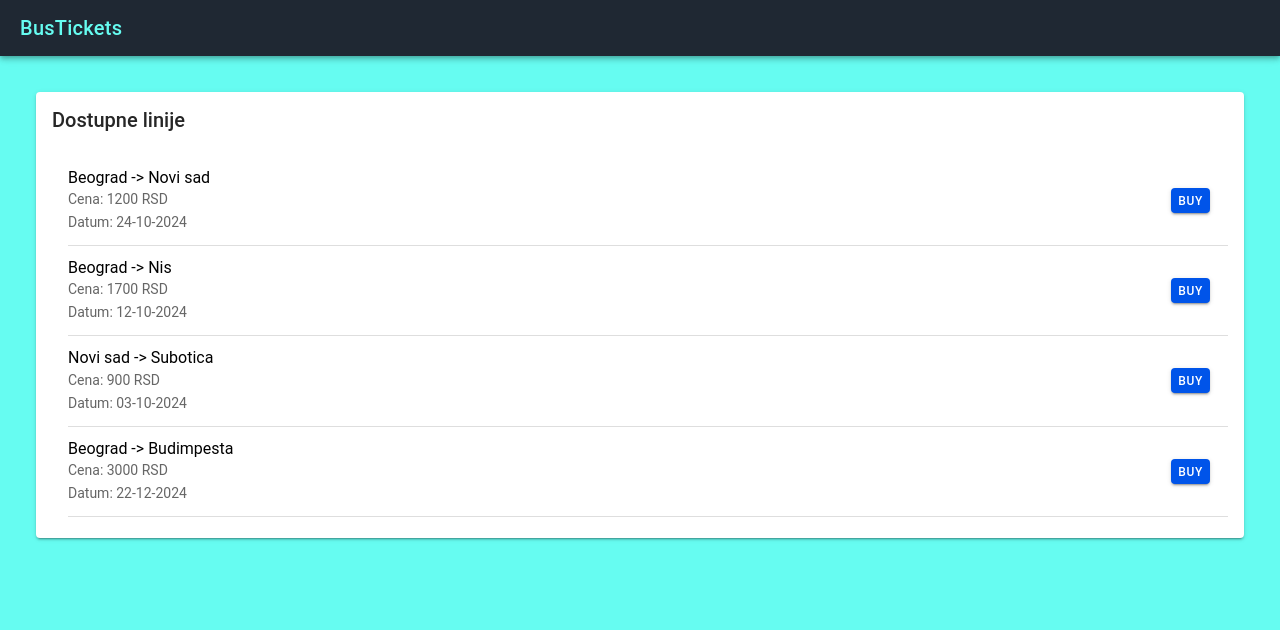
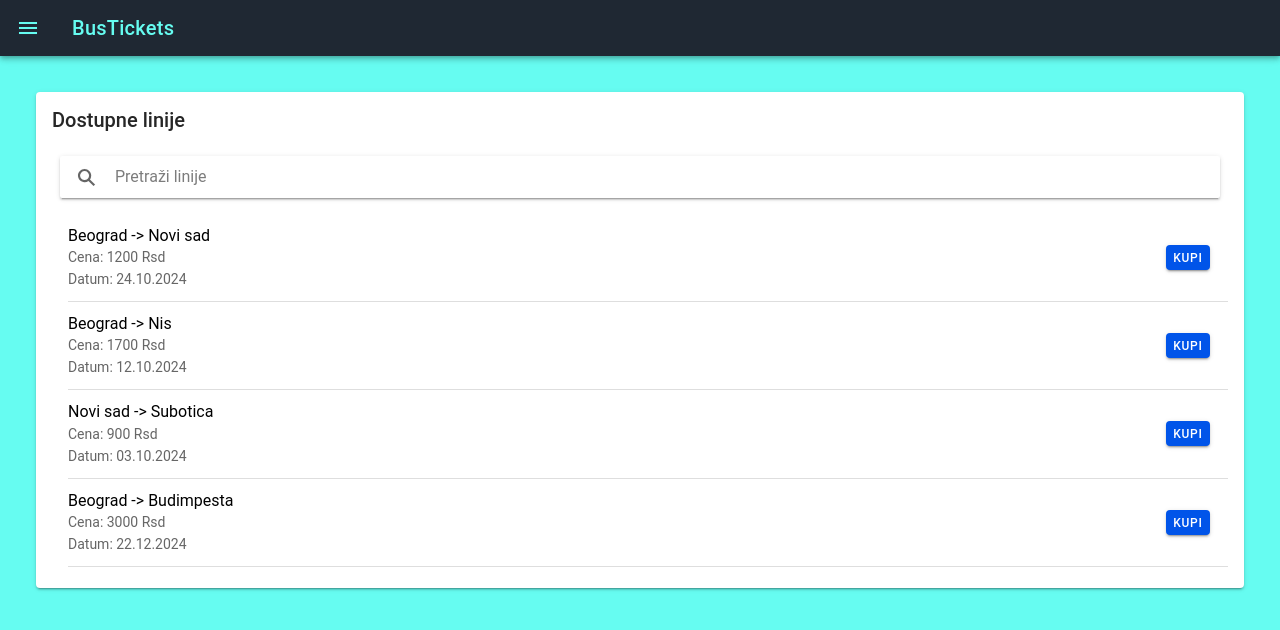
Before and after one commit to Boslodan/BusTicketApp, a React (Vite) app in the folder BusTicketApp/: page /home in a window 1280 px wide. Shown: the top 630 px of the page. Built offline with nearby package versions, Linux system fonts and the light colour scheme.

Commit message:
Home-SearchBar,BurgerMeni

```diff
--- a/BusTicketApp/src/pages/Home.tsx
+++ b/BusTicketApp/src/pages/Home.tsx
@@ -1,23 +1,57 @@
 import React, { useState } from 'react';
-import {IonPage,IonHeader,IonToolbar,IonTitle,IonContent,IonList,IonItem,IonLabel,IonButton,IonGrid,IonRow,IonCol,IonCard,IonCardHeader,IonCardTitle,IonCardContent,} from '@ionic/react';
+import {IonPage,IonHeader,IonToolbar,IonTitle,IonContent,IonList,IonItem,IonLabel,IonButton,IonGrid,IonRow,IonCol,IonCard,IonCardHeader,IonCardTitle,IonCardContent,IonMenu,IonMenuButton,IonButtons,IonSearchbar,} from '@ionic/react';
+import { useHistory } from 'react-router-dom';
+//import './Home.css';
 
 const Home: React.FC = () => {
+    const [tickets, setTickets] = useState([
+        { id: 1, route: 'Beograd -> Novi sad', price: 1200, date:'24.10.2024' },
+        { id: 2, route: 'Beograd -> Nis', price: 1700, date:'12.10.2024' },
+        { id: 3, route: 'Novi sad -> Subotica', price: 900, date:'03.10.2024' },
+        { id: 4, route: 'Beograd -> Budimpesta', price: 3000, date:'22.12.2024' }
+      ]);
 
-  const [tickets, setTickets] = useState([
-    { id: 1, route: 'Beograd -> Novi sad', price: 1200, date:'24-10-2024' },
-    { id: 2, route: 'Beograd -> Nis', price: 1700, date:'12-10-2024' },
-    { id: 3, route: 'Novi sad -> Subotica', price: 900, date:'03-10-2024' },
-    { id: 4, route: 'Beograd -> Budimpesta', price: 3000, date:'22-12-2024' }
-  ]);
+
+  const history = useHistory();
+  const [searchText, setSearchText] = useState('');
+
 
   const handleBuyTicket = (ticketId: number) => {
     alert(`Ticket ${ticketId} purchased successfully!`);
   };
 
+  const handleNavigation = (path: string) => {
+    history.push(path);
+  };
+
+  const filteredTickets = tickets.filter((ticket) =>
+    ticket.route.toLowerCase().includes(searchText.toLowerCase())
+  );
+
   return (
-    <IonPage>
+    <>
+      <IonMenu side="start" contentId="main-content">
+        <IonContent>
+          <IonList>
+            <IonItem button onClick={() => handleNavigation('/myTickets')}>
+              <IonLabel>Moje karte</IonLabel>
+            </IonItem>
+            <IonItem button onClick={() => handleNavigation('/myAccount')}>
+              <IonLabel>Moj nalog</IonLabel>
+            </IonItem>
+            <IonItem button onClick={() => handleNavigation('/login')}>
+              <IonLabel>Odjava</IonLabel>
+            </IonItem>
+          </IonList>
+        </IonContent>
+      </IonMenu>
+
+      <IonPage id="main-content">
         <IonHeader>
           <IonToolbar style={{ '--background': '#1F2833', '--color': '#66FCF1' }}>
+            <IonButtons slot="start">
+              <IonMenuButton />
+            </IonButtons>
             <IonTitle>BusTickets</IonTitle>
           </IonToolbar>
         </IonHeader>
@@ -30,12 +64,17 @@ const Home: React.FC = () => {
                     <IonCardTitle>Dostupne linije</IonCardTitle>
                   </IonCardHeader>
                   <IonCardContent>
+                  <IonSearchbar
+                      value={searchText}
+                      onIonChange={(e) => setSearchText(e.detail.value!)}
+                      placeholder="Pretraži linije"
+                    />
                     <IonList>
-                    {tickets.map((ticket) => (
+                      {filteredTickets.map((ticket) => (
                         <IonItem key={ticket.id}>
                           <IonLabel>
                             <h2>{ticket.route}</h2>
-                          <p>Cena: {ticket.price} RSD</p>
+                            <p>Cena: {ticket.price} Rsd</p>
                             <p>Datum: {ticket.date}</p>
                           </IonLabel>
                           <IonButton
@@ -43,7 +82,7 @@ const Home: React.FC = () => {
                             color="primary"
                             onClick={() => handleBuyTicket(ticket.id)}
                           >
-                          Buy
+                            Kupi
                           </IonButton>
                         </IonItem>
                       ))}
@@ -55,6 +94,7 @@ const Home: React.FC = () => {
           </IonGrid>
         </IonContent>
       </IonPage>
+    </>
   );
 };
 
```
Lines whose indentation alone changed are shown as unchanged.
